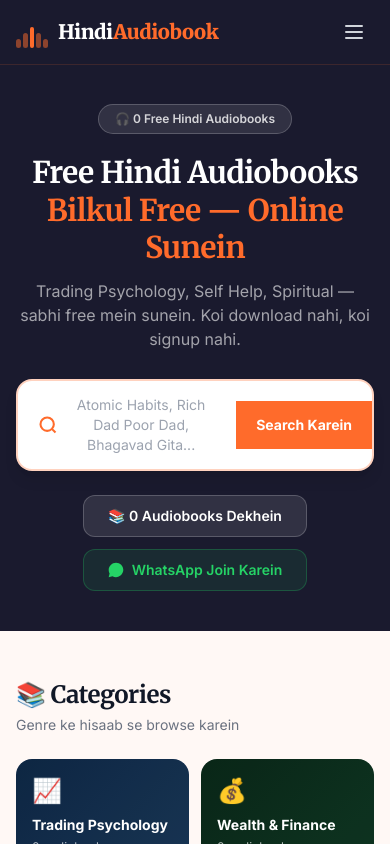
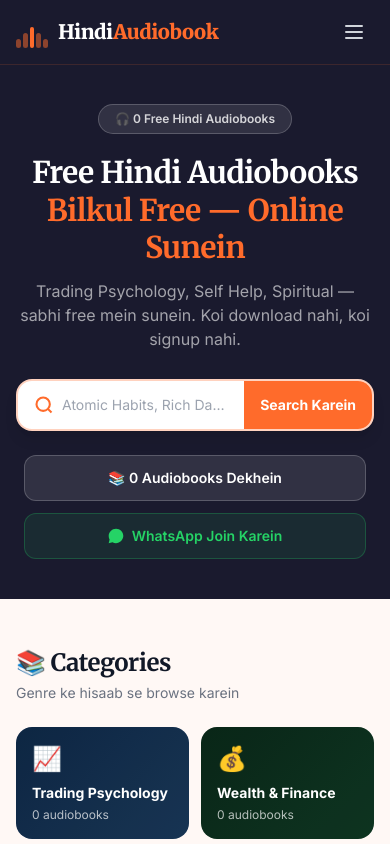
Before and after one commit to sitarammaaker-arch/hindiaudiobook, a Next.js app: page / in a window 390 px wide. Shown: the top 844 px of the page. Built offline with nearby package versions, Linux system fonts and the light colour scheme.

Commit message:
Fix: mobile search bar placeholder truncate + buttons full width on mobile

```diff
--- a/src/app/page.tsx
+++ b/src/app/page.tsx
@@ -63,13 +63,13 @@ export default async function HomePage() {
             <Link href="/search"
               className="flex items-center bg-white rounded-2xl overflow-hidden shadow-lg hover:shadow-xl transition-all group"
               style={{ border: "2px solid rgba(255,107,43,0.3)" }}>
-              <div className="flex items-center gap-2 flex-1 px-5 py-3.5">
+              <div className="flex items-center gap-2 flex-1 px-4 py-3.5 min-w-0">
                 <svg className="w-5 h-5 flex-shrink-0" fill="none" stroke="#FF6B2B" strokeWidth="2.5" viewBox="0 0 24 24">
                   <circle cx="11" cy="11" r="8"/><path d="m21 21-4.35-4.35"/>
                 </svg>
-                <span className="text-gray-400 text-sm">Atomic Habits, Rich Dad Poor Dad, Bhagavad Gita...</span>
+                <span className="text-gray-400 text-sm truncate">Atomic Habits, Rich Dad, Bhagavad Gita...</span>
               </div>
-              <div className="px-5 py-3.5 font-bold text-sm text-white flex-shrink-0 group-hover:brightness-110 transition-all"
+              <div className="px-4 py-3.5 font-bold text-sm text-white flex-shrink-0 group-hover:brightness-110 transition-all"
                 style={{ background: "#FF6B2B" }}>
                 Search Karein
               </div>
@@ -77,15 +77,15 @@ export default async function HomePage() {
           </div>
 
           {/* CTA Buttons */}
-          <div className="flex flex-wrap gap-3 justify-center">
+          <div className="flex flex-col sm:flex-row gap-3 justify-center px-2">
             <Link href="/free-hindi-audiobooks"
-              className="bg-white/10 hover:bg-white/20 border border-white/20 text-white font-semibold px-6 py-2.5 rounded-xl transition-all text-sm">
+              className="bg-white/10 hover:bg-white/20 border border-white/20 text-white font-semibold px-6 py-3 rounded-xl transition-all text-sm text-center">
               📚 {allBooks.length} Audiobooks Dekhein
             </Link>
             <a href="https://whatsapp.com/channel/0029VaFSHSB1dAw9L0JBGn0P" target="_blank" rel="noopener noreferrer"
-              className="flex items-center gap-2 font-semibold px-6 py-2.5 rounded-xl transition-all text-sm"
+              className="flex items-center justify-center gap-2 font-semibold px-6 py-3 rounded-xl transition-all text-sm"
               style={{ background: "#25D36618", border: "1px solid #25D36640", color: "#25D366" }}>
-              <svg className="w-4 h-4" fill="currentColor" viewBox="0 0 24 24">
+              <svg className="w-4 h-4 flex-shrink-0" fill="currentColor" viewBox="0 0 24 24">
                 <path d="M17.472 14.382c-.297-.149-1.758-.867-2.03-.967-.273-.099-.471-.148-.67.15-.197.297-.767.966-.94 1.164-.173.199-.347.223-.644.075-.297-.15-1.255-.463-2.39-1.475-.883-.788-1.48-1.761-1.653-2.059-.173-.297-.018-.458.13-.606.134-.133.298-.347.446-.52.149-.174.198-.298.298-.497.099-.198.05-.371-.025-.52-.075-.149-.669-1.612-.916-2.207-.242-.579-.487-.5-.669-.51-.173-.008-.371-.01-.57-.01-.198 0-.52.074-.792.372-.272.297-1.04 1.016-1.04 2.479 0 1.462 1.065 2.875 1.213 3.074.149.198 2.096 3.2 5.077 4.487.709.306 1.262.489 1.694.625.712.227 1.36.195 1.871.118.571-.085 1.758-.719 2.006-1.413.248-.694.248-1.289.173-1.413-.074-.124-.272-.198-.57-.347z"/><path d="M12.05 1.027C5.979 1.027 1.027 5.979 1.027 12.05c0 1.951.498 3.783 1.372 5.382L1.027 23l5.721-1.497c1.543.839 3.3 1.323 5.169 1.323h.003c6.071 0 11.023-4.952 11.023-11.023S18.121 1.027 12.05 1.027z"/>
               </svg>
               WhatsApp Join Karein
```
